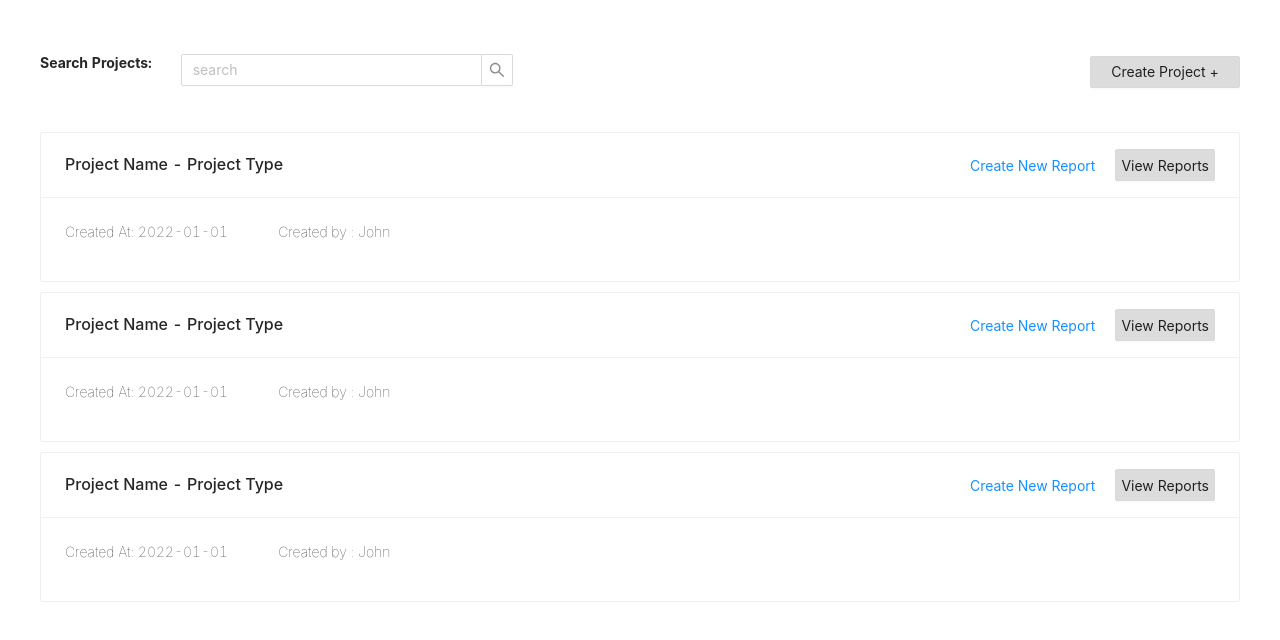
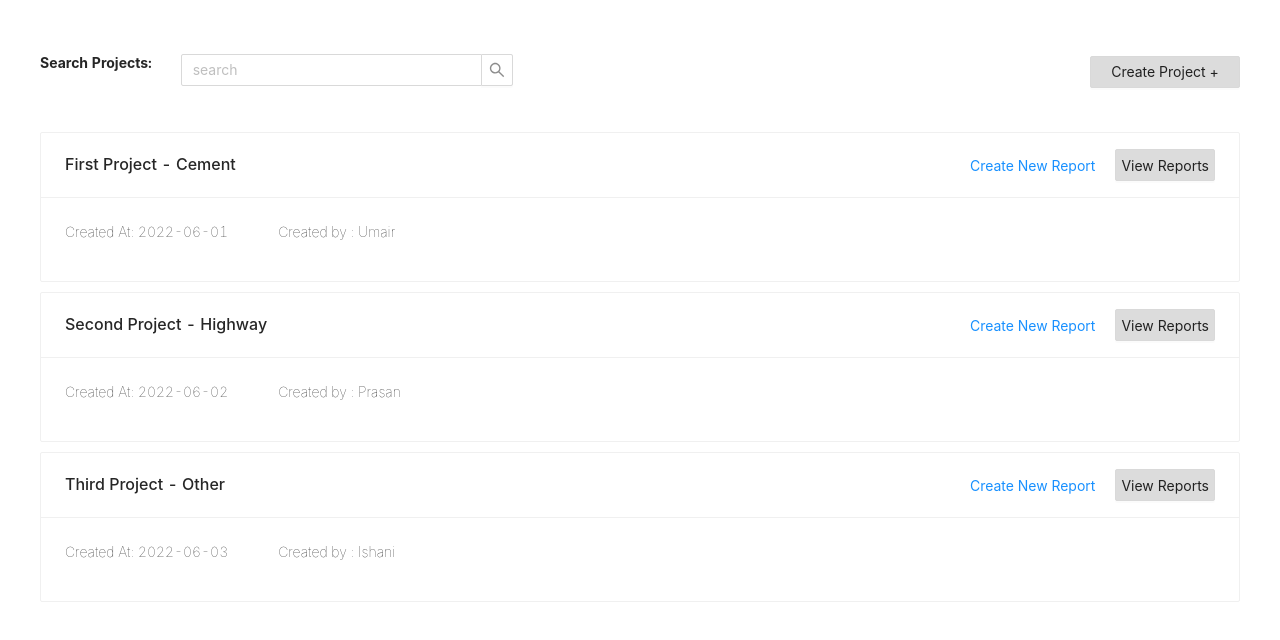
Before and after one commit to umair-zone/carbon-zero, a React (Create React App) app: page /projects in a window 1280 px wide. Shown: the top 640 px of the page. Built offline with nearby package versions, Linux system fonts and the light colour scheme.

Commit message:
commit006
commit006

```diff
--- a/src/atoms/ProjectCard.jsx
+++ b/src/atoms/ProjectCard.jsx
@@ -1,10 +1,10 @@
 import { Row,Card,Button } from 'antd';
 import React from 'react';
 
-const ProjectCard = () => {
+const ProjectCard = (props) => {
     return (
           <Card
-          title="Project Name - Project Type"
+          title={props.title+" - "+props.type}
           extra={
            <div direction="row">
             <a href="./projects">Create New Report</a>
@@ -26,8 +26,8 @@ const ProjectCard = () => {
           >
           <Row direction="row"
                   style={{display: 'flex'}}>
-          <p style={{fontWeight:"lighter"}}>Created At: 2022-01-01 </p>
-          <p style={{fontWeight:"lighter",marginLeft:"50px"}}>Created by : John</p>
+          <p style={{fontWeight:"lighter"}}>Created At: {props.createdAt} </p>
+          <p style={{fontWeight:"lighter",marginLeft:"50px"}}>Created by : {props.createdBy}</p>
           </Row>
         </Card>
               )
--- a/src/atoms/ReportCard.jsx
+++ b/src/atoms/ReportCard.jsx
@@ -1,10 +1,10 @@
 import {Row,Card,Button } from 'antd';
 import React from 'react';
 
-const ReportCard = () => {
+const ReportCard = (props) => {
     return (
           <Card
-          title="Report 1 - 2022-06-07"
+          title={props.title+" - "+props.createdAt}
           extra={
            <div direction="row">
                <Button key="1" onClick={{}}
@@ -26,8 +26,8 @@ const ReportCard = () => {
           >
           <Row direction="row"
           style={{display: 'flex'}}>
-          <p style={{fontWeight:"lighter"}}>Created At: 2022-01-01 </p>
-          <p style={{fontWeight:"lighter",marginLeft:"50px"}}>Created by : John</p>
+          <p style={{fontWeight:"lighter"}}>Created At: {props.createdAt} </p>
+          <p style={{fontWeight:"lighter",marginLeft:"50px"}}>Created by : {props.createdBy}</p>
           </Row>
 
         </Card>
--- a/src/pages/Projects.jsx
+++ b/src/pages/Projects.jsx
@@ -14,9 +14,9 @@ const Projects = () => {
         >
         <Layout className="layout" style={{backgroundColor:"white"}} >
               <PojectPanel/>
-              <ProjectCard/>
-              <ProjectCard/>
-              <ProjectCard/>
+              <ProjectCard title ="First Project" type="Cement" createdBy="Umair" createdAt="2022-06-01"/>
+              <ProjectCard title ="Second Project" type="Highway"  createdBy="Prasan" createdAt="2022-06-02" />
+              <ProjectCard title ="Third Project" type="Other" createdBy="Ishani" createdAt="2022-06-03"/>
         </Layout>
         </div>
     )
--- a/src/pages/Reports.jsx
+++ b/src/pages/Reports.jsx
@@ -16,9 +16,9 @@ const Reports = () => {
         >
         <Layout className="layout" style={{backgroundColor:"white"}} >
               <ReportPanel/>
-              <ReportCard/>
-              <ReportCard/>
-              <ReportCard/>
+              <ReportCard title ="Report 1"  createdBy="Umair" createdAt="2022-06-01"/>
+              <ReportCard title ="Report 2"  createdBy="Umair" createdAt="2022-06-02"/>
+              <ReportCard title ="Report 3"  createdBy="Prasan" createdAt="2022-06-03"/>
         </Layout>
         </div>
     )
```
